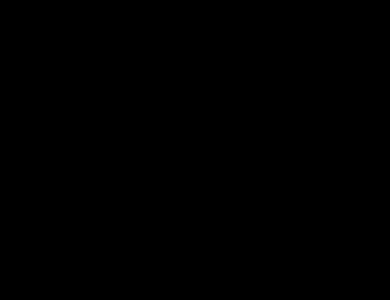
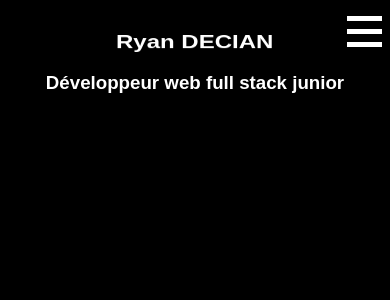
Before and after one commit to ryandecian/portfolio-ryan-decian, a React (Vite) app: page / in a window 390 px wide. Shown: the top 300 px of the page. Built offline with nearby package versions, Linux system fonts and the light colour scheme.

Commit message:
modification des couleur de texte dans NavMobile en Blanc

```diff
--- a/src/components/NavRoot/NavMobile/NavMobile.css
+++ b/src/components/NavRoot/NavMobile/NavMobile.css
@@ -18,6 +18,7 @@
 #AutorMobile {
     animation: flip 2s infinite;
     margin-bottom: 0.5rem;
+    color: var(--textColorWhite);
 }
 @keyframes flip {
     0%, 100% {
@@ -31,6 +32,7 @@
 .NavMobile > h3 {
     margin-top: 0.5rem;
     margin-bottom: 1.25rem;
+    color: var(--textColorWhite);
 }
 
 /*-----------------------------------------------*/
@@ -80,7 +82,7 @@
     display: block;
     width: 35px;
     height: 5px;
-    background-color: black;
+    background-color: var(--textColorWhite);
     margin: 0.5rem 0rem;
 }
 
--- a/src/components/NavRoot/NavMobile/NavMobile.tsx
+++ b/src/components/NavRoot/NavMobile/NavMobile.tsx
@@ -6,6 +6,9 @@ import style from "../ComponentsNavRoot/MenuNavRoot.module.css"
 
 import drapFrancais from "../../../assets/data-img/drapeau-français.png"
 import drapAnglais from "../../../assets/data-img/drapeau-anglais.png"
+import mail from "../../../assets/data-img/mail-icon.webp"
+import github from "../../../assets/data-img/github-icon.png"
+import linkedin from "../../../assets/data-img/linkedin-icon.png"
 
 function NavMobile() {
     const [active, setActive] = useState(false)
--- a/src/components/NavRoot/NavPC/NavPC.css
+++ b/src/components/NavRoot/NavPC/NavPC.css
@@ -6,7 +6,7 @@
     justify-content: center;
     align-items: center;
     width: 100%;
-    color: red;
+    color: var(--textColorWhite);
     @media (max-width: 768px) {
         display: none;
     }
```
